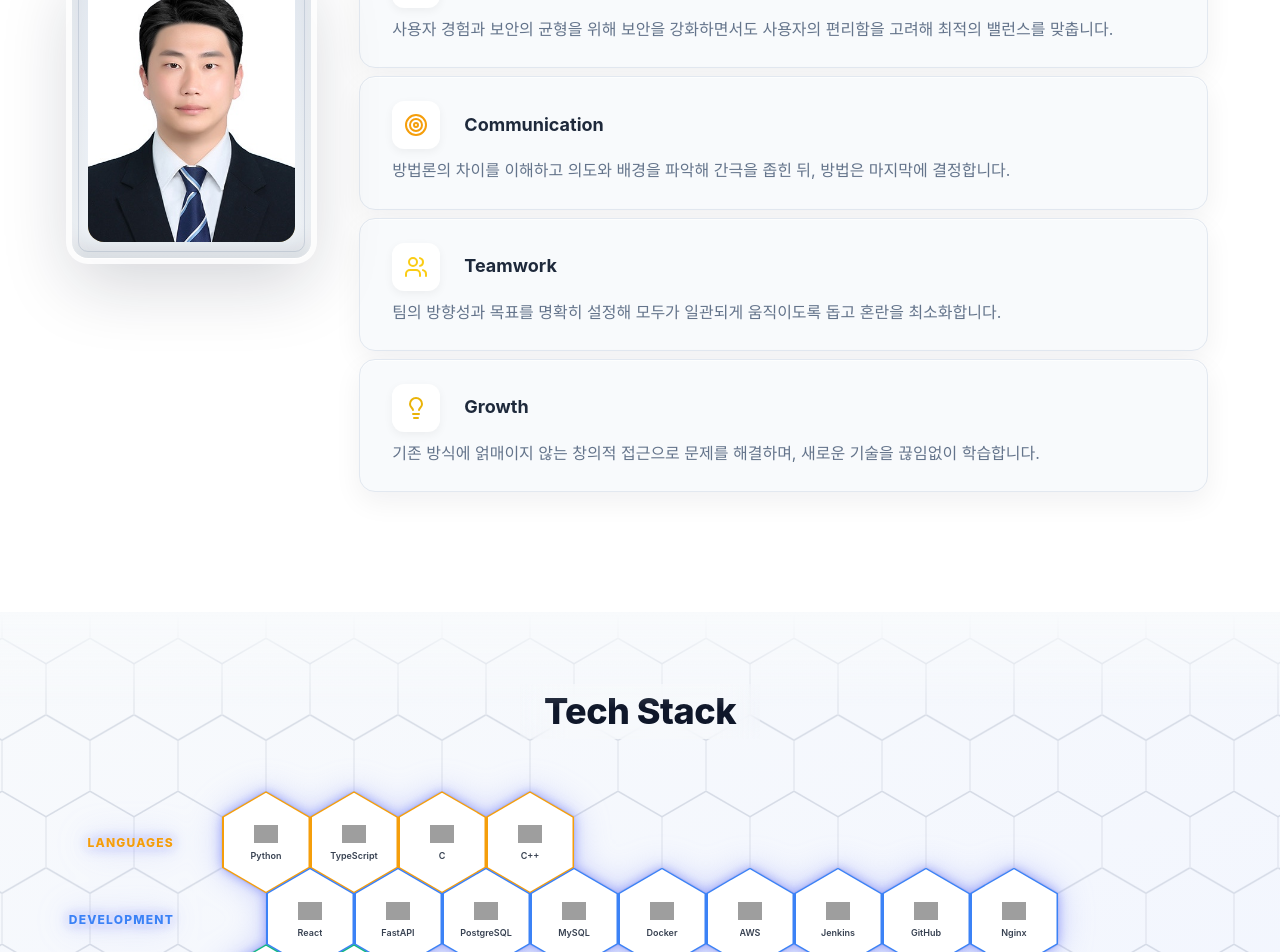
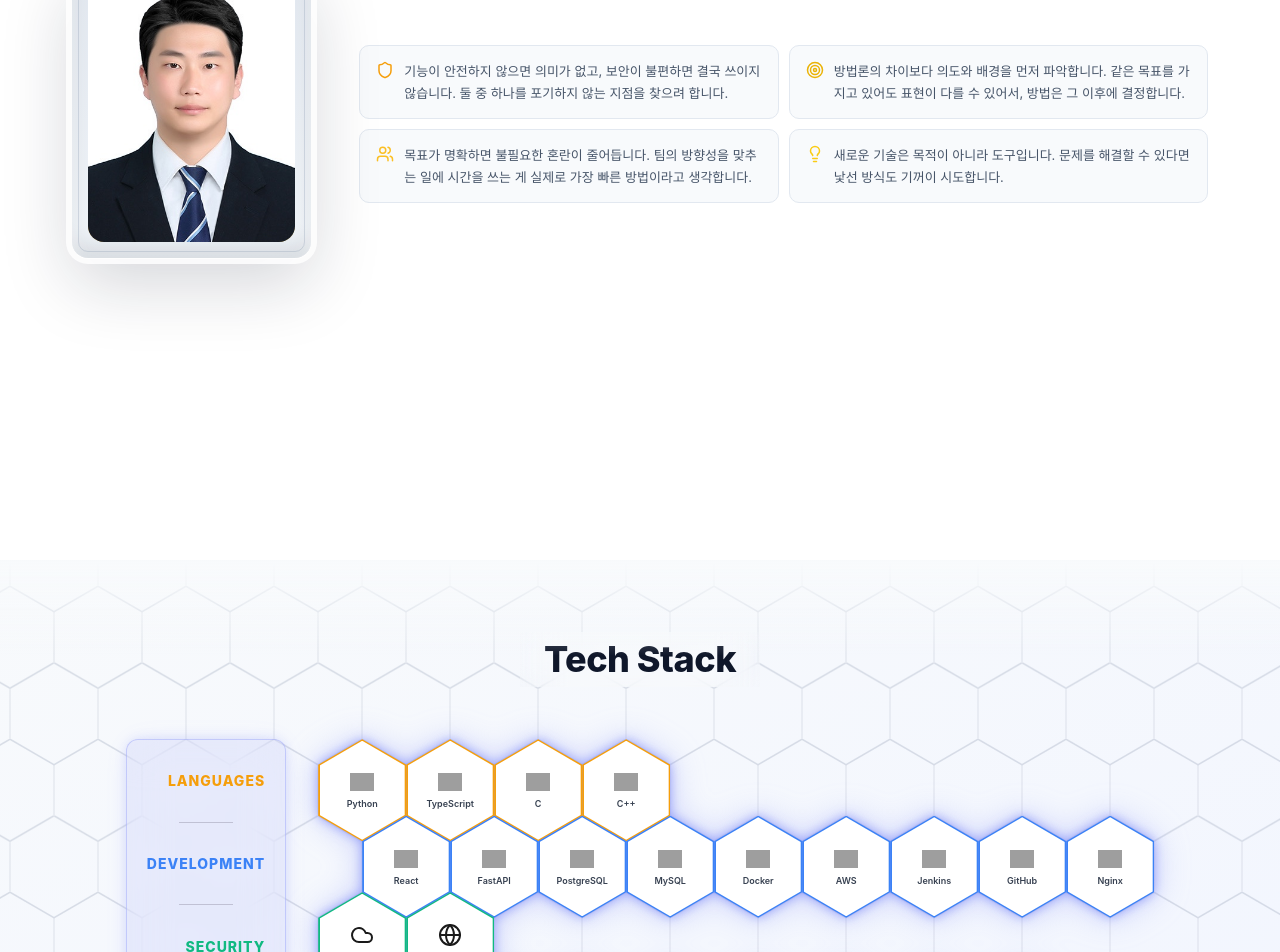
Before and after one commit to woodong-222/woo-portfolio, a React (Vite) app: page / in a window 1280 px wide. Shown: the part 1380-2332 px from the top of the page. Built offline with nearby package versions, Linux system fonts and the light colour scheme; grey boxes are pictures that could not be loaded.

Commit message:
feat: UI 최적화

```diff
--- a/src/components/sections/AboutMe/AboutMe.scss
+++ b/src/components/sections/AboutMe/AboutMe.scss
@@ -207,82 +207,50 @@
     width: min(1240px, 95vw);
   }
 
-  .principles-list {
-    display: flex;
-    flex-direction: column;
-    gap: map.get($spacing, xs);
+  &__bio {
+    font-size: 0.975rem;
+    line-height: 1.85;
+    color: #334155;
+    margin: 0 0 20px;
+    padding-left: 16px;
+    border-left: 2.5px solid #facc15;
+  }
 
-    @include tablet-only {
-      gap: map.get($spacing, lg);
-    }
+  &__values {
+    display: grid;
+    grid-template-columns: 1fr 1fr;
+    gap: 10px;
 
     @include mobile-only {
-      gap: map.get($spacing, sm);
+      grid-template-columns: 1fr;
     }
   }
 
-  .principle-card {
-    display: grid;
-    grid-template-columns: auto 1fr;
-    grid-template-rows: auto auto;
-    align-items: center;
-    column-gap: map.get($spacing, md);
-    row-gap: map.get($spacing, xs);
+  .value-item {
+    display: flex;
+    gap: 10px;
+    align-items: flex-start;
+    padding: 14px 16px;
+    border-radius: 10px;
     background: #f8fafc;
     border: 1px solid #e2e8f0;
-    border-radius: map.get($border-radius, xl);
-    padding: map.get($spacing, md) map.get($spacing, lg);
-    box-shadow:
-      0 10px 28px rgba(15, 23, 42, 0.06),
-      inset 0 1px 0 rgba(255, 255, 255, 0.8);
-    cursor: default;
-    transition: border-color 0.2s ease, box-shadow 0.2s ease;
+    transition: border-color 0.2s ease;
 
     &:hover {
-      border-color: rgba(250, 204, 21, 0.6);
-      box-shadow:
-        0 10px 28px rgba(15, 23, 42, 0.08),
-        0 0 0 2px rgba(250, 204, 21, 0.1),
-        inset 0 1px 0 rgba(255, 255, 255, 0.9);
-
-      .principle-title {
-        color: #d97706; // deeper yellow for title
-      }
-
-      .principle-text {
-        color: #facc15; // match border yellow
-      }
+      border-color: rgba(250, 204, 21, 0.55);
     }
 
-    .principle-icon {
-      display: inline-flex;
-      align-items: center;
-      justify-content: center;
-      min-width: 48px;
-      min-height: 48px;
-      background: #ffffff;
-      border-radius: map.get($border-radius, lg);
-      box-shadow: 0 3px 10px rgba(0, 0, 0, 0.05);
+    &__icon {
+      flex-shrink: 0;
+      display: flex;
+      padding-top: 1px;
     }
 
-    .principle-title {
-      grid-column: 2;
-      font-size: map.get($font-sizes, lg);
-      font-weight: 700;
-      color: #1e293b;
+    &__text {
+      font-size: 13px;
+      line-height: 1.7;
+      color: #475569;
       margin: 0;
-    }
-
-    .principle-text {
-      grid-column: 1 / -1;
-      font-size: map.get($font-sizes, base);
-      line-height: 1.7;
-      color: #64748b;
-      margin: 0;
-
-      @include desktop-only {
-        font-size: map.get($font-sizes, base);
-      }
     }
   }
 }
--- a/src/components/sections/AboutMe/index.tsx
+++ b/src/components/sections/AboutMe/index.tsx
@@ -40,28 +40,24 @@ const AboutMe = forwardRef<HTMLElement>((_, forwardedRef) => {
 
 	const principles = [
 		{
-			icon: <Shield size={24} />,
-			title: "Balance",
+			icon: <Shield size={18} />,
 			text: t("principles.balance"),
+			color: "#f59e0b",
+		},
+		{
+			icon: <Target size={18} />,
+			text: t("principles.communication"),
+			color: "#eab308",
+		},
+		{
+			icon: <Users size={18} />,
+			text: t("principles.teamwork"),
 			color: "#fbbf24",
 		},
 		{
-			icon: <Target size={24} />,
-			title: "Communication",
-			text: t("principles.communication"),
-			color: "#f59e0b",
-		},
-		{
-			icon: <Users size={24} />,
-			title: "Teamwork",
-			text: t("principles.teamwork"),
+			icon: <Lightbulb size={18} />,
+			text: t("principles.growth"),
 			color: "#facc15",
-		},
-		{
-			icon: <Lightbulb size={24} />,
-			title: "Growth",
-			text: t("principles.growth"),
-			color: "#eab308",
 		},
 	];
 
@@ -114,18 +110,21 @@ const AboutMe = forwardRef<HTMLElement>((_, forwardedRef) => {
 				</motion.div>
 
 					<div className="about-me__content">
-						<div className="principles-list">
+						<motion.p className="about-me__bio" variants={cardVariants}>
+							{t("bio")}
+						</motion.p>
+
+						<div className="about-me__values">
 							{principles.map((principle, index) => (
 								<motion.div
 									key={index}
-									className="principle-card"
+									className="value-item"
 									variants={cardVariants}
 								>
-									<div className="principle-icon" style={{ color: principle.color }}>
+									<span className="value-item__icon" style={{ color: principle.color }}>
 										{principle.icon}
-									</div>
-									<p className="principle-title">{principle.title}</p>
-									<p className="principle-text">{principle.text}</p>
+									</span>
+									<p className="value-item__text">{principle.text}</p>
 								</motion.div>
 							))}
 						</div>
--- a/src/components/sections/TechStack/TechStack.scss
+++ b/src/components/sections/TechStack/TechStack.scss
@@ -124,8 +124,54 @@
 
 // ─── Honeycomb wrapper ────────────────────────────────────────────────────────
 
+.labels-panel {
+  flex-shrink: 0;
+  align-self: stretch;
+  display: flex;
+  flex-direction: column;
+  justify-content: space-around;
+  padding: 16px 20px;
+  margin-right: 32px;
+  background: rgba(129, 140, 248, 0.13);
+  border: 1px solid rgba(129, 140, 248, 0.35);
+  border-radius: 12px;
+  backdrop-filter: blur(20px);
+  -webkit-backdrop-filter: blur(20px);
+  box-shadow:
+    0 0 14px -4px rgba(129, 140, 248, 0.45),
+    0 0 30px -10px rgba(129, 140, 248, 0.2);
+
+  &__item {
+    font-size: 14px;
+    font-weight: 800;
+    letter-spacing: 1px;
+    text-transform: uppercase;
+    white-space: nowrap;
+    text-align: right;
+  }
+
+  &__divider {
+    width: 45%;
+    height: 1px;
+    background: rgba(160, 160, 180, 0.55);
+    align-self: center;
+  }
+
+  @include tablet-only {
+    margin-right: 20px;
+    padding: 12px 14px;
+
+    &__item { font-size: 12px; }
+  }
+
+  @include mobile-only {
+    display: none;
+  }
+}
+
 .honeycomb-wrapper {
   display: flex;
+  align-items: center;
   justify-content: center;
   overflow: visible; // let scaled cells show without clipping
   padding: 12px 12px 20px; // breathing room for hover scale-up
@@ -144,6 +190,7 @@
   display: flex;
   flex-direction: column;
   align-items: flex-start; // critical: NOT center — center doubles the offset
+  flex-shrink: 0; // prevent flex squishing in honeycomb-wrapper row
 }
 
 // ─── Honeycomb rows ───────────────────────────────────────────────────────────
@@ -163,39 +210,6 @@
   }
 }
 
-// ─── Row category label ───────────────────────────────────────────────────────
-
-.row-label {
-  position: absolute;
-  right: calc(100% + 48px);
-  width: 120px;
-  text-align: right;
-  top: 50%;
-  transform: translateY(-50%);
-  white-space: nowrap;
-  font-size: 12px;
-  font-weight: 800;
-  letter-spacing: 1.2px;
-  text-transform: uppercase;
-  padding: 0;
-  background: none;
-  backdrop-filter: none;
-  -webkit-backdrop-filter: none;
-  text-shadow: 0 1px 4px rgba(255, 255, 255, 0.8);
-
-  @include tablet-only {
-    width: 100px;
-    right: calc(100% + 20px);
-  }
-
-  @include mobile-only {
-    display: none;
-  }
-}
-
-.honeycomb__row--offset .row-label {
-  transform: translateY(-50%) translateX(calc(-1 * var(--row-offset)));
-}
 
 // ─── Individual hex cell ──────────────────────────────────────────────────────
 
--- a/src/components/sections/TechStack/index.tsx
+++ b/src/components/sections/TechStack/index.tsx
@@ -40,11 +40,12 @@ const HexCell = ({ label, color, delay }: HexCellProps) => {
 			className="hex-cell"
 			style={{ "--hex-color": color } as React.CSSProperties}
 			initial={{ opacity: 0, scale: 0.5 }}
-			whileInView={{ opacity: 1, scale: 1, filter: "none", transition: { duration: 0.35, delay, ease: [0.25, 0.46, 0.45, 0.94] } }}
+			whileInView={{ opacity: 1, scale: 1, filter: "drop-shadow(0 0 0px transparent) drop-shadow(0 0 0px transparent)", transition: { duration: 0.35, delay, ease: [0.25, 0.46, 0.45, 0.94] } }}
 			viewport={{ once: true, margin: "-20px" }}
 			transition={{ duration: 0.04, ease: "easeOut" }}
 			whileHover={{
 				scale: 1.12,
+				zIndex: 10,
 				filter: `drop-shadow(0 0 8px ${color}ee) drop-shadow(0 0 20px ${color}66)`,
 				transition: { duration: 0.12, ease: "easeOut" },
 			}}
@@ -126,6 +127,21 @@ const TechStackSection = forwardRef<HTMLElement>((_, forwardedRef) => {
 				</motion.h2>
 
 				<div className="honeycomb-wrapper">
+					{/* 카테고리 레이블 전체를 하나의 패널로 */}
+					<div className="labels-panel">
+						{CATEGORIES.map((cat, i) => (
+							<React.Fragment key={cat.key}>
+								{i > 0 && <div className="labels-panel__divider" />}
+								<span
+									className="labels-panel__item"
+									style={{ color: cat.color }}
+								>
+									{cat.label}
+								</span>
+							</React.Fragment>
+						))}
+					</div>
+
 					{/* filter applied to the whole honeycomb: treats all hexes as one
 					    composite shape → glow appears only on the outer perimeter */}
 					<motion.div
@@ -143,9 +159,6 @@ const TechStackSection = forwardRef<HTMLElement>((_, forwardedRef) => {
 								key={cat.key}
 								className={`honeycomb__row${rowIdx % 2 === 1 ? " honeycomb__row--offset" : ""}`}
 							>
-								<div className="row-label" style={{ color: cat.color }}>
-									{cat.label}
-								</div>
 								{cat.skills.map((skill, colIdx) => (
 									<HexCell
 										key={skill}
--- a/src/utils/locales/en/aboutMe.json
+++ b/src/utils/locales/en/aboutMe.json
@@ -1,9 +1,10 @@
 {
   "title": "About Me",
+  "bio": "I care about finding the right balance between security and user experience. I value the team moving in the same direction over individual performance, and when I hit a problem, I try not to default to the familiar solution.",
   "principles": {
-    "balance": "I balance security and user experience, strengthening protection while considering convenience.",
-    "communication": "I understand different methodologies and intentions first, then decide on methods at the end.",
-    "teamwork": "I help teams move consistently by clearly setting direction and goals to minimize confusion.",
-    "growth": "I solve problems with creative approaches and continuously learn new technologies."
+    "balance": "A feature without security is meaningless, and security that's too inconvenient won't be used. I look for the point where neither has to be sacrificed.",
+    "communication": "I try to understand intent and context before methodology. Even with the same goal, people express it differently — so I figure out the background before deciding on an approach.",
+    "teamwork": "Clear goals reduce unnecessary confusion. I think aligning the team's direction is actually the fastest way forward.",
+    "growth": "New technologies are tools, not goals. If something can solve the problem, I'm willing to try unfamiliar approaches."
   }
 }
--- a/src/utils/locales/ko/aboutMe.json
+++ b/src/utils/locales/ko/aboutMe.json
@@ -1,9 +1,10 @@
 {
   "title": "About Me",
+  "bio": "보안과 사용자 경험 사이에서 균형을 찾는 걸 좋아합니다. 개인 성과보다는 팀이 같은 방향을 보고 함께 움직이는 것을 더 중요하게 생각하고, 문제를 만나면 익숙한 방법에 먼저 손이 가지 않으려 합니다.",
   "principles": {
-    "balance": "사용자 경험과 보안의 균형을 위해 보안을 강화하면서도 사용자의 편리함을 고려해 최적의 밸런스를 맞춥니다.",
-    "communication": "방법론의 차이를 이해하고 의도와 배경을 파악해 간극을 좁힌 뒤, 방법은 마지막에 결정합니다.",
-    "teamwork": "팀의 방향성과 목표를 명확히 설정해 모두가 일관되게 움직이도록 돕고 혼란을 최소화합니다.",
-    "growth": "기존 방식에 얽매이지 않는 창의적 접근으로 문제를 해결하며, 새로운 기술을 끊임없이 학습합니다."
+    "balance": "기능이 안전하지 않으면 의미가 없고, 보안이 불편하면 결국 쓰이지 않습니다. 둘 중 하나를 포기하지 않는 지점을 찾으려 합니다.",
+    "communication": "방법론의 차이보다 의도와 배경을 먼저 파악합니다. 같은 목표를 가지고 있어도 표현이 다를 수 있어서, 방법은 그 이후에 결정합니다.",
+    "teamwork": "목표가 명확하면 불필요한 혼란이 줄어듭니다. 팀의 방향성을 맞추는 일에 시간을 쓰는 게 실제로 가장 빠른 방법이라고 생각합니다.",
+    "growth": "새로운 기술은 목적이 아니라 도구입니다. 문제를 해결할 수 있다면 낯선 방식도 기꺼이 시도합니다."
   }
 }
```
Also changed, not shown: src/components/sections/Projects/Projects.scss (+11 -19 lines), src/components/sections/Projects/index.tsx (+8 -1 lines).
